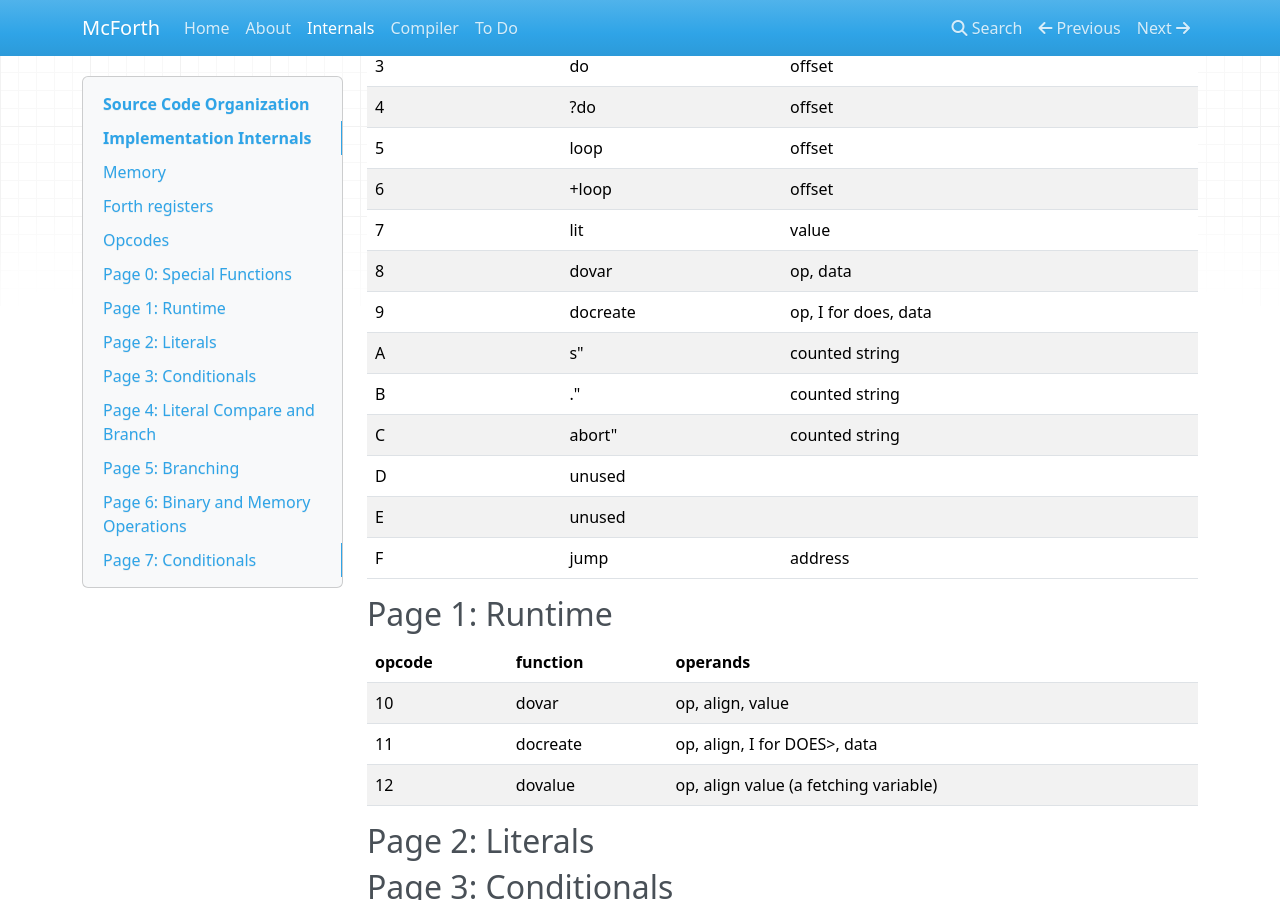
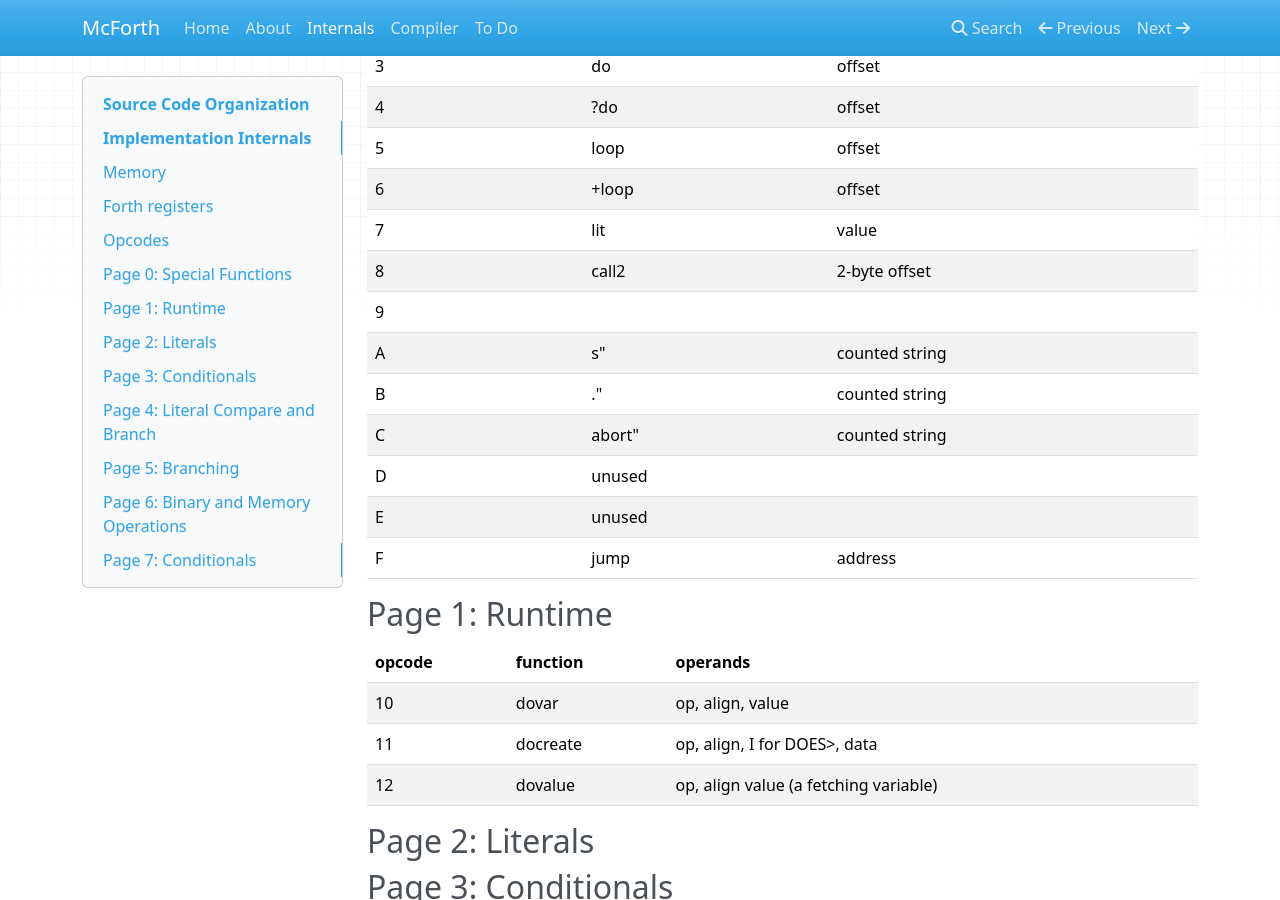
Before and after one commit to amckewan/mcforth, an MkDocs documentation site: the page built from docs/internals.md, in a window 1280 px wide and 900 px high, scrolled down 1823 px. Built offline with MkDocs 1.6.1, drawn with Linux system fonts in a browser that asks for light colours; nearby versions of some CDN libraries.

Commit message:
Add 16-bit call

```diff
--- a/docs/internals.md
+++ b/docs/internals.md
@@ -69,8 +69,8 @@ opcode | function | operands
 5 | loop | offset
 6 | +loop | offset
 7 | lit | value
-8 | dovar | op, data
-9 | docreate | op, I for does, data
+8 | call2 | 2-byte offset
+9 |
 A | s" | counted string
 B | ." | counted string
 C | abort" | counted string
```
Also changed, not shown: docs/todo.md (+1 -0 lines), 5 other files.
